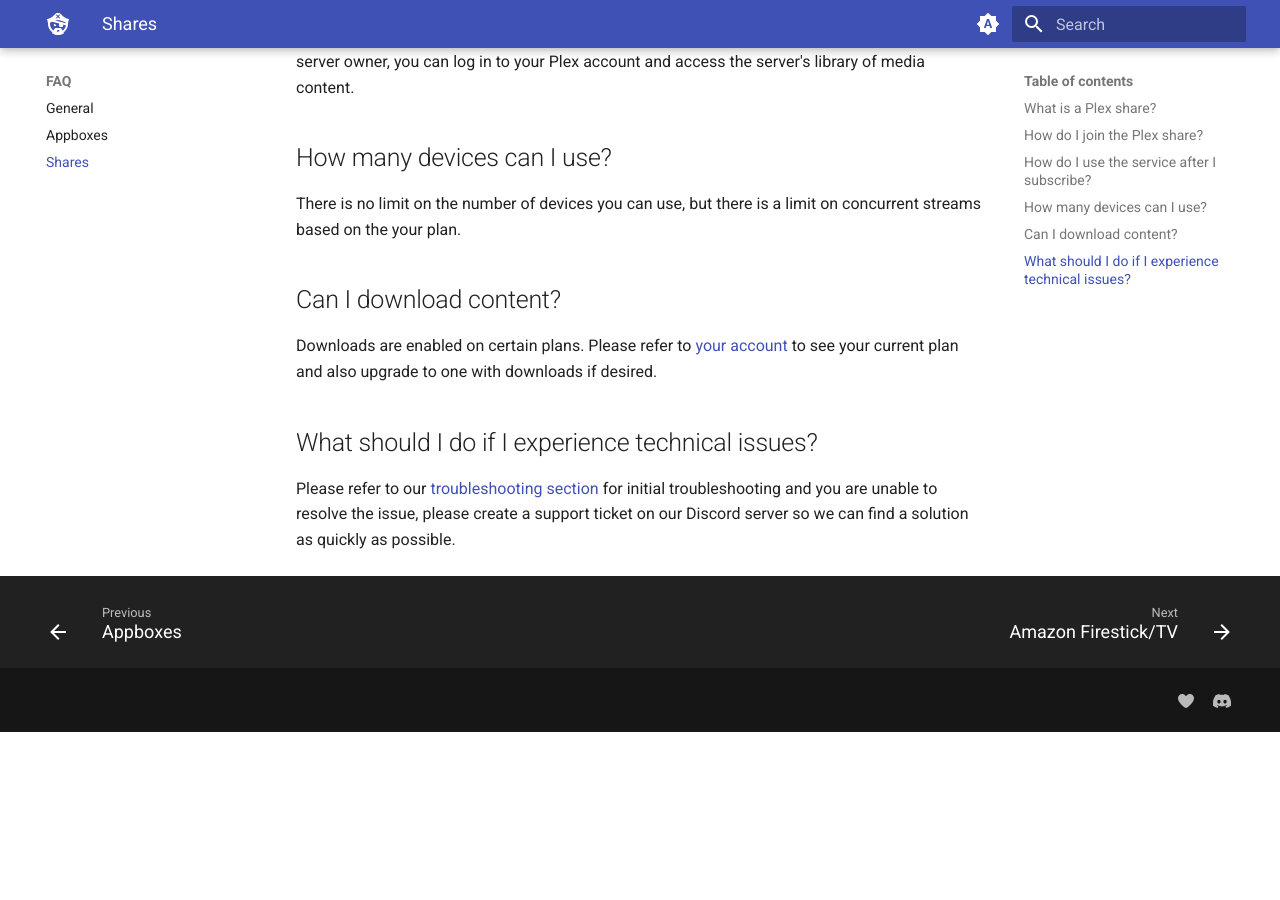
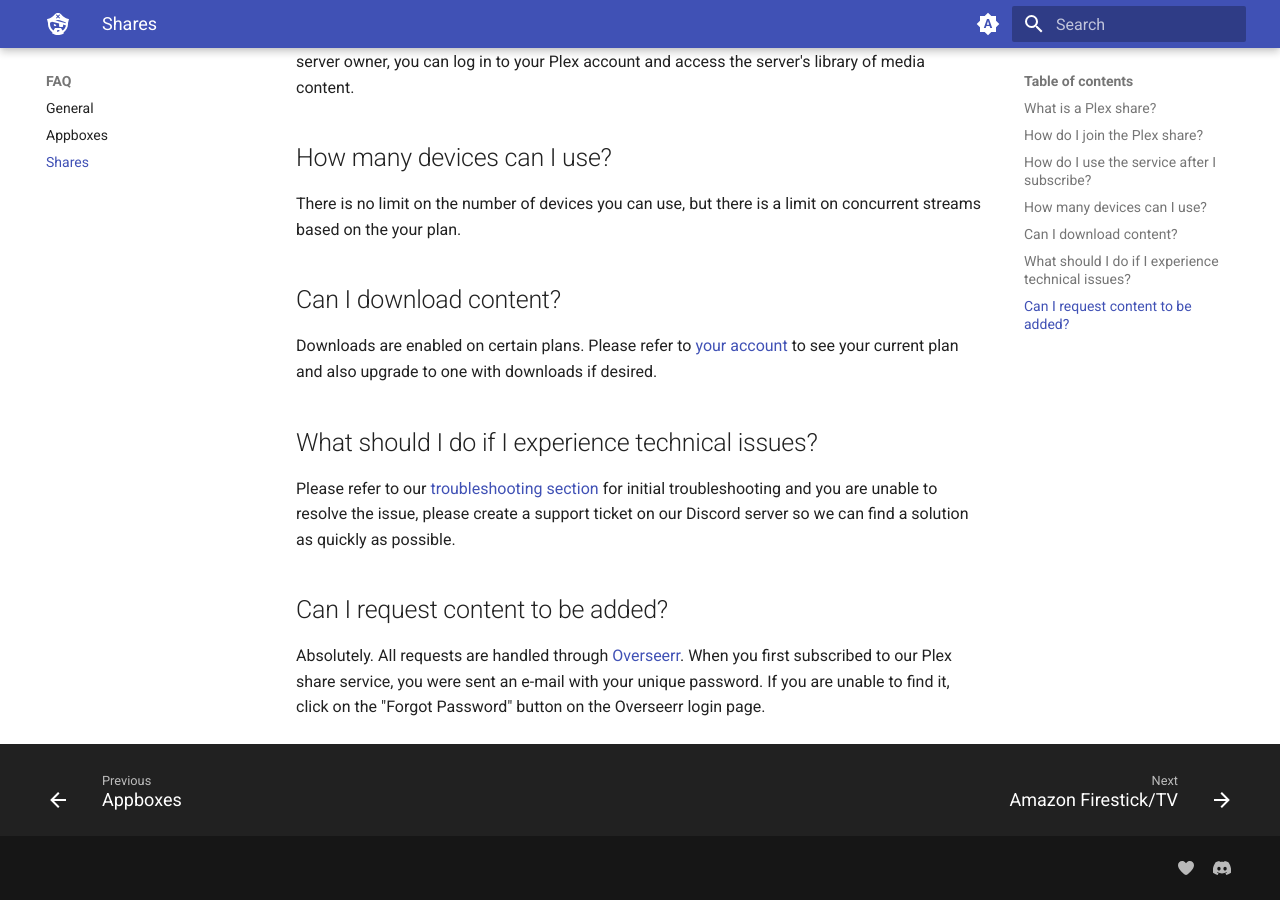
Before and after one commit to neomedia6989/docs-2, an MkDocs documentation site: the page built from docs/faq/shares.md, in a window 1280 px wide and 900 px high, scrolled down 682 px. Built offline with MkDocs 1.6.1 and Material for MkDocs 9.7.7, drawn with Linux system fonts in a browser that asks for light colours; before the commit the page ends 1414 px from its top, so only the background shows below that.

Commit message:
Update shares.md

```diff
--- a/docs/faq/shares.md
+++ b/docs/faq/shares.md
@@ -21,3 +21,7 @@
 ## What should I do if I experience technical issues?
 
 Please refer to our [troubleshooting section](#) for initial troubleshooting and you are unable to resolve the issue, please create a support ticket on our Discord server so we can find a solution as quickly as possible.
+
+## Can I request content to be added?
+
+Absolutely. All requests are handled through [Overseerr](https://overseerr.blackbeard.media). When you first subscribed to our Plex share service, you were sent an e-mail with your unique password. If you are unable to find it, click on the "Forgot Password" button on the Overseerr login page.
```
